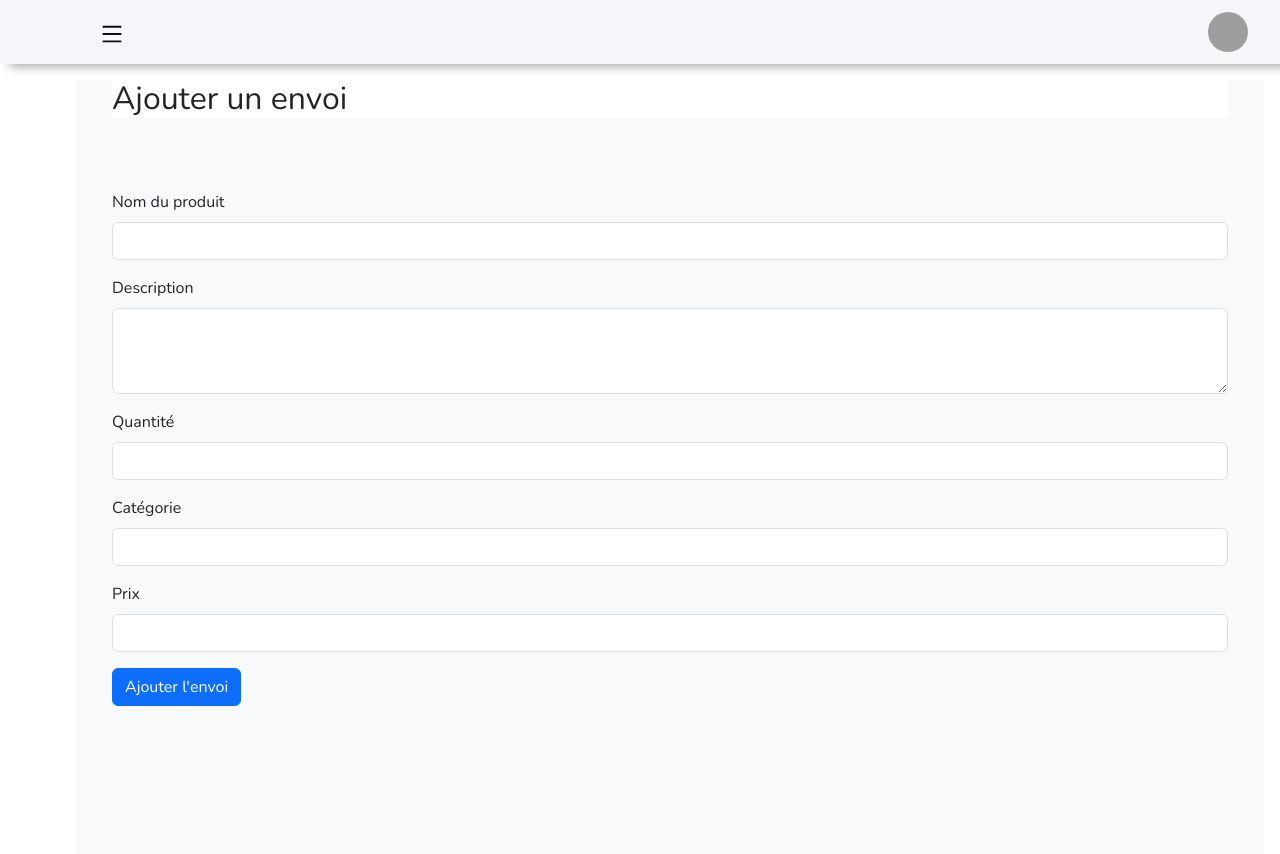
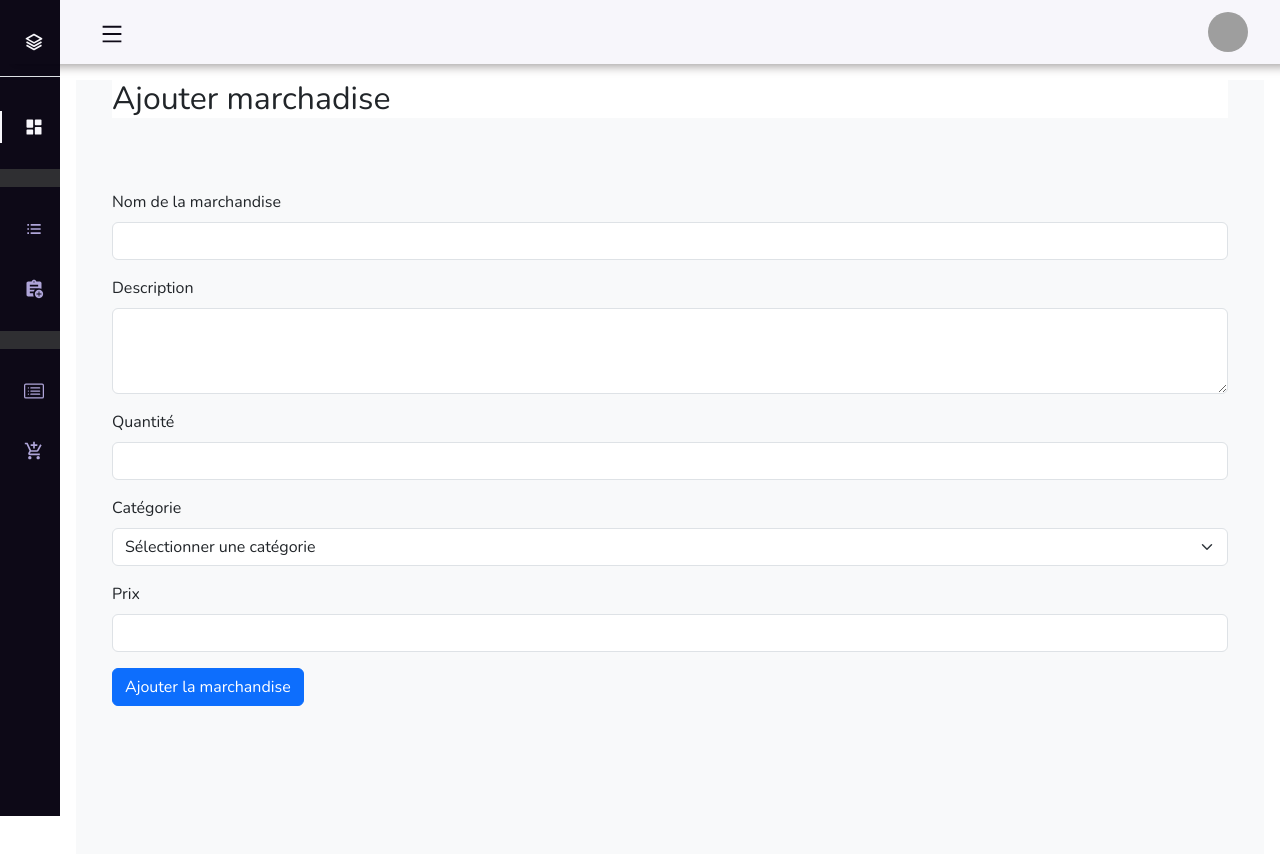
Before and after one commit to viadel13/platform-suivi-ttrnc, a React (Create React App) app: page /dashboard/ajouterMarchandise in a window 1280 px wide. Shown: the top 854 px of the page. Built offline with nearby package versions, Linux system fonts and the light colour scheme; no server answers; sample sign-in values are in the browser's storage; grey boxes are pictures that could not be loaded; some icons are missing.

Commit message:
first commit

```diff
--- a/src/assets/css/index.css
+++ b/src/assets/css/index.css
@@ -233,12 +233,12 @@ a {
             width: 45px
         }
 
-        /* .l-navbar {
+        .l-navbar {
             left: 0px;
             padding: 1rem 0 0 0;
             width: 60px;
             min-height: 100vh;
-        } */
+        }
 
         .showDash {
             width: calc(var(--nav-width) + 175px);
--- a/src/components/Sidebar/menus/AjouterMarchandise.js
+++ b/src/components/Sidebar/menus/AjouterMarchandise.js
@@ -1,59 +1,24 @@
-import React from 'react'
-import { useFormik } from "formik";
-import { useDispatch } from "react-redux";
-import { db } from "../../../firebase/firebaseConfig";
-import { collection, addDoc } from "firebase/firestore";
-import { datasEnvoi } from "../../../redux/reducers/rootReducer";
-import { v4 as uuidv4 } from 'uuid';
-import { useState } from "react";
+import React from "react";
 
 const AjouterMarchandise = () => {
-
-  const dispatch = useDispatch();
-  const uuid = uuidv4().slice(0, 10);
-
-  const initialValues =  {
-    nomProduit: '',
-    description: '',
-    quantite: '',
-    categorie: '',
-    prix: '',
-    numeroSuivi: `${uuid}`
-  };
-
-  const onSubmit = async values =>{
-    dispatch(datasEnvoi(values));
-    await addDoc(collection(db, "DatasEnvoi"), values);
-    formik.handleReset();
-  };
-
-
-  const formik = useFormik({
-    initialValues,
-    onSubmit,
-
-  });
-
   return (
     <div className="container mt-5">
       <div style={{ backgroundColor: "white" }}>
-          <h2>Ajouter un envoi</h2>
+        <h2>Ajouter marchadise</h2>
       </div>
-
-        <form className="mt-5 py-4" onSubmit={formik.handleSubmit} >
+      <form className="mt-5 py-4">
         <div className="mb-3">
-            <label htmlFor="nomProduit" className="form-label">
-              Nom du produit
+          <label htmlFor="nomMarchandise" className="form-label">
+            Nom de la marchandise
           </label>
           <input
             type="text"
             className="form-control"
-              id="nomProduit"
-              name="nomProduit"
-              onChange={formik.handleChange}
-              value={formik.values.nomProduit}
+            id="nomMarchandise"
+            name="nomMarchandise"
           />
         </div>
+
         <div className="mb-3">
           <label htmlFor="description" className="form-label">
             Description
@@ -63,8 +28,6 @@ const AjouterMarchandise = () => {
             id="description"
             name="description"
             rows="3"
-              onChange={formik.handleChange}
-              value={formik.values.description}
           ></textarea>
         </div>
         <div className="mb-3">
@@ -76,22 +39,22 @@ const AjouterMarchandise = () => {
             className="form-control"
             id="quantite"
             name="quantite"
-              onChange={formik.handleChange}
-              value={formik.values.quantite}
+            required
           />
         </div>
         <div className="mb-3">
           <label htmlFor="categorie" className="form-label">
             Catégorie
           </label>
-            <input
-              type="text"
-              className="form-control"
+          <select
+            className="form-select"
             id="categorie"
             name="categorie"
-              onChange={formik.handleChange}
-              value={formik.values.categorie}
-            />
+          >
+            <option value="">Sélectionner une catégorie</option>
+            <option value="aliments">Aliments</option>
+            <option value="electronique">Électronique</option>
+          </select>
         </div>
         <div className="mb-3">
           <label htmlFor="prix" className="form-label">
@@ -102,18 +65,15 @@ const AjouterMarchandise = () => {
             className="form-control"
             id="prix"
             name="prix"
-              step="1"
-              onChange={formik.handleChange}
-              value={formik.values.prix}
+            step="0.01"
           />
         </div>
-          <button type="submit" className="btn btn-primary" >
-            Ajouter l'envoi
+        <button type="submit" className="btn btn-primary">
+          Ajouter la marchandise
         </button>
       </form>
     </div>
   );
-
-}
+};
 
 export default AjouterMarchandise;
```
Lines whose indentation alone changed are shown as unchanged.
